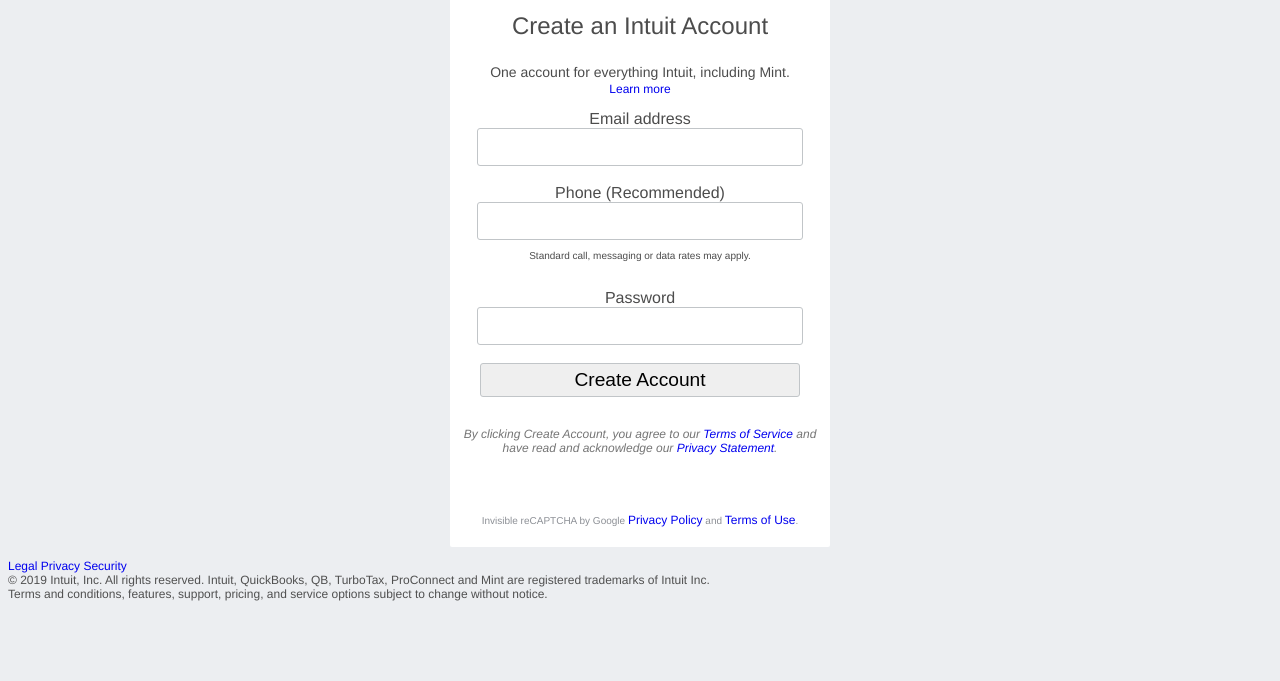
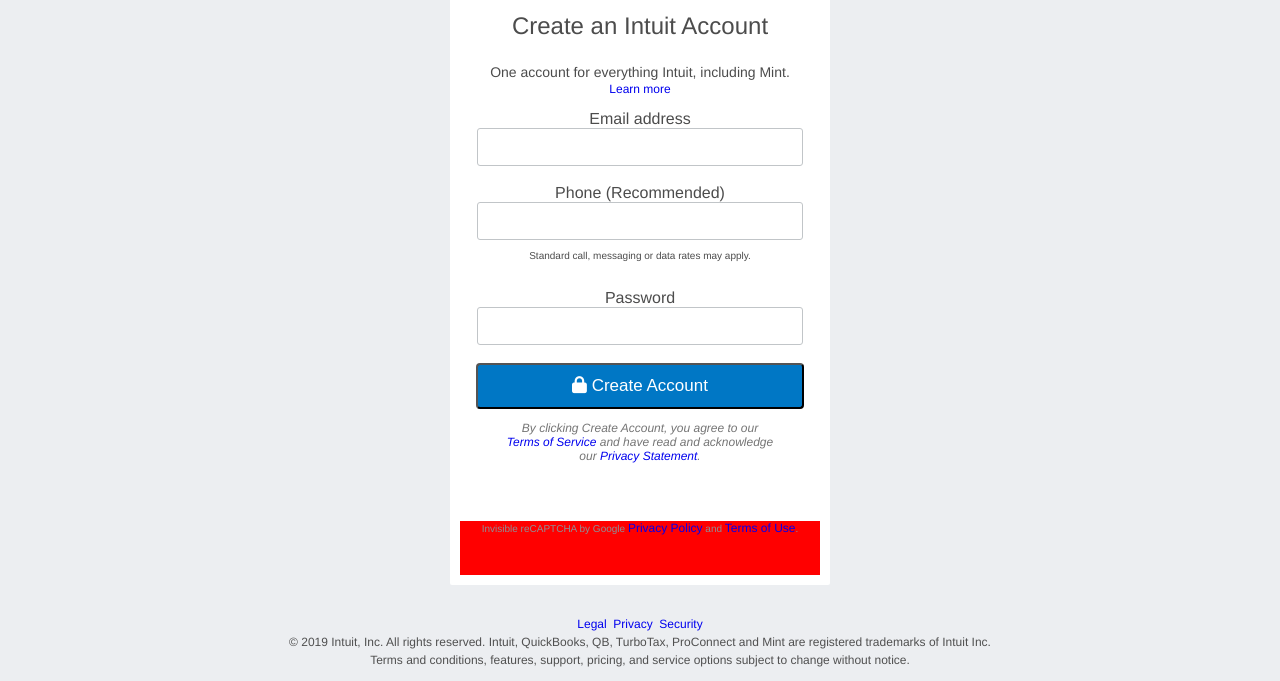
Before and after one commit to macnick/HTML-forms, a plain HTML site: page index.html in a window 1280 px wide. Shown: the part 193-874 px from the top of the page. Before the commit the page ends 806 px from the top, so only its background shows below. Drawn offline with Linux system fonts and the light colour scheme.

Commit message:
Submit button styling

```diff
--- a/index.html
+++ b/index.html
@@ -33,7 +33,7 @@
     </div>
     <div class="form-container">
       <div class="form">
-        <form action="/" method="POST">
+        <form action="#" method="POST">
           <p id="create">Create an Intuit Account</p>
           <p id="account">
             One account for everything Intuit, including Mint.
@@ -45,21 +45,28 @@
             <input type="email" name="email" id="email" /> </label
           ><br />
           <br />
-             <label for="">Phone (Recommended)
-                <input type="tel" name="tel" id="tel" /> <p id="textphone">
+          <label for=""
+            >Phone (Recommended) <input type="tel" name="tel" id="tel" />
+            <p id="textphone">
               Standard call, messaging or data rates may apply.
-                  </p></label>
+            </p></label
+          >
           <br />
-          <label for="">Password
-              <input type="password" name="password" id="password" />
-          </label><br />
+          <label for=""
+            >Password
+            <input type="password" name="password" id="password" /> </label
+          ><br />
           <br />
-          <input
+          <button type="submit" class="button">
+            <i class="fas fa-lock"></i>
+            Create Account
+          </button>
+          <!-- <input
             type="submit"
             name=""
             id="submit"
             value="Create Account"
-          /><br />
+          /><br /> -->
           <br />
           <p id="terms">
             By clicking Create Account, you agree to our
@@ -79,10 +86,10 @@
     </div>
 
     <footer>
-
       <div class="footer">
         <p>
-              <a href="#">Legal</a> <a href="#">Privacy</a> <a href="#">Security</a>
+          <a href="#">Legal&nbsp;</a> <a href="#">Privacy&nbsp;</a>
+          <a href="#">Security</a>
           <br />
           © 2019 Intuit, Inc. All rights reserved. Intuit, QuickBooks, QB,
           TurboTax, ProConnect and Mint are registered trademarks of Intuit Inc.
--- a/style/style.css
+++ b/style/style.css
@@ -9,6 +9,22 @@
 form {
   text-align: center;
   margin: 10px;
+}
+input {
+  border: 1px solid #c1c5c8;
+  border-radius: 3px;
+  line-height: 1.3em;
+  font-size: 1.2em;
+  width: 320px;
+  height: 34px;
+  min-width: 160px;
+}
+footer {
+  margin-top: 30px;
+  color: #505050;
+  font-size: 12px;
+  text-align: center;
+  line-height: 1.5;
 }
 .nav-wrapper {
   display: flex;
@@ -62,37 +78,34 @@
 #account {
   font-size: 14px;
 }
-input {
-  border: 1px solid #c1c5c8;
-  border-radius: 3px;
-  line-height: 1.3em;
-  font-size: 1.2em;
-  width: 320px;
-  height: 34px;
-  min-width: 160px;
-}
 
 #textphone {
   font-size: 10px;
-
 }
 
 #terms {
   font-size: 12px;
   font-style: italic;
   color: #757575;
+  padding: 0px 45px;
 }
 
 .invisible {
+  background: red;
   color: #8d9096;
   font-size: 10px;
-}
-
-.footer {
-  color: #505050;
-  font-size: 12px;
+  height: 54px;
+  width: 100%;
 }
 
 #textphone {
   margin-right: auto;
 }
+form button {
+  background: #0077c5;
+  border-radius: 4px;
+  color: white;
+  width: 328px;
+  height: 46px;
+  font-size: 17px;
+}
```
Lines whose indentation alone changed are shown as unchanged.
